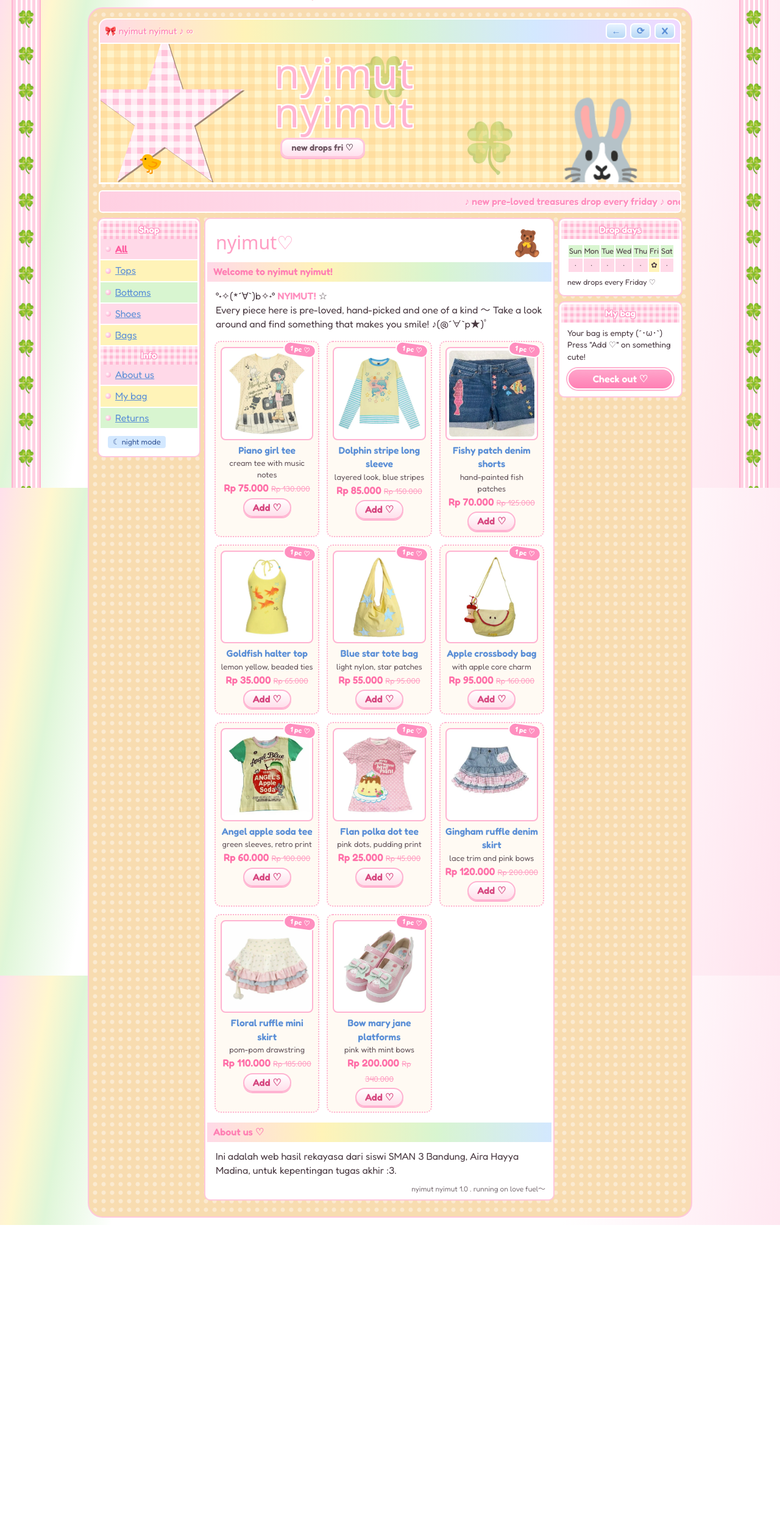
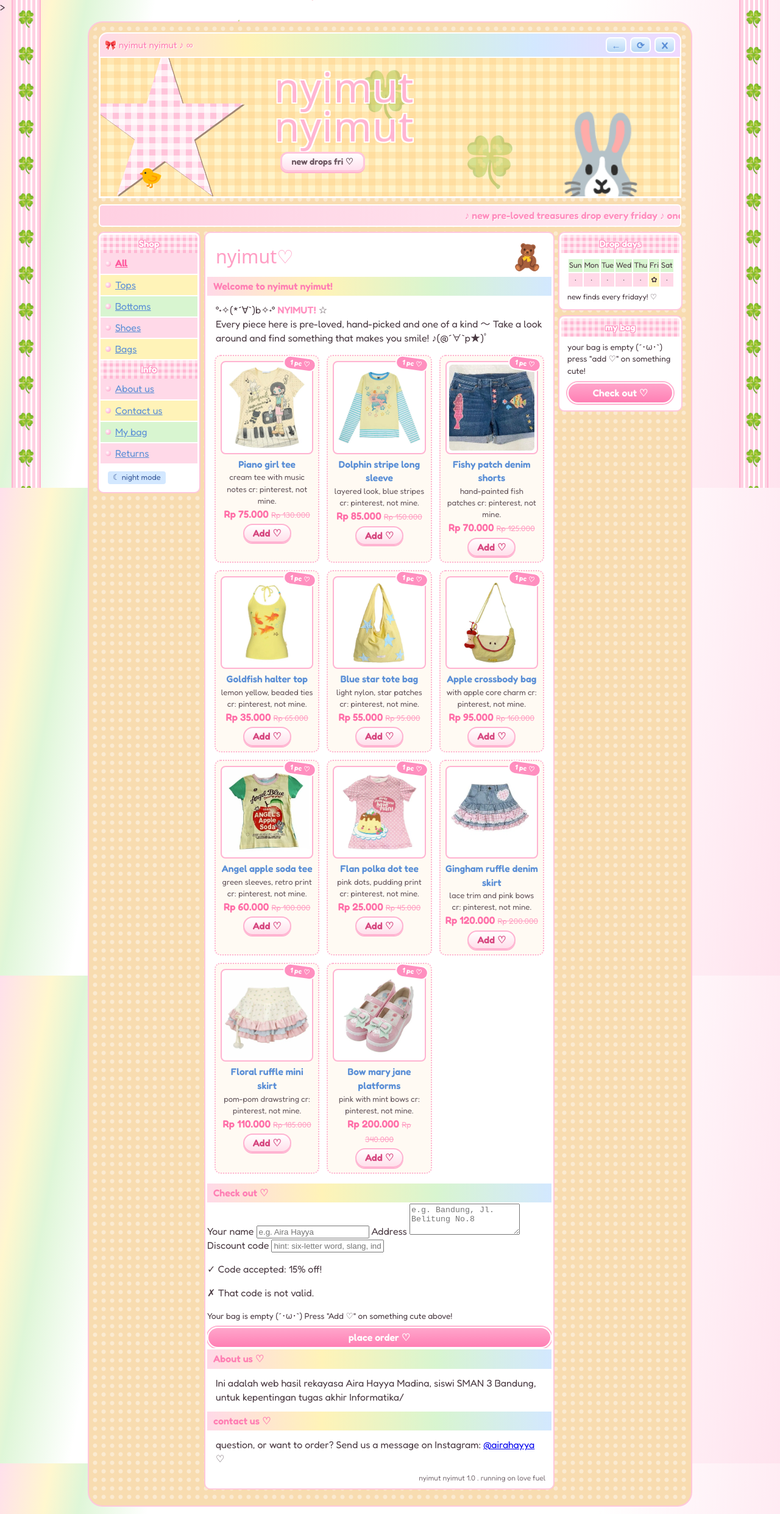
Before and after one commit to airahayya/nyimutnyimut, a plain HTML site: page index.html in a window 1280 px wide. Shown: the whole page at 61% size. Before the commit the page ends 2009 px from the top, so only its background shows below. Drawn offline with Linux system fonts and the light colour scheme; a web font is replaced by a local one.

Commit message:
Update index.html

```diff
--- a/index.html
+++ b/index.html
@@ -4,6 +4,7 @@
 <meta charset="utf-8">
 <meta name="viewport" content="width=device-width, initial-scale=1, viewport-fit=cover">
 <title>nyimut nyimut</title>
+
 <link href="https://fonts.googleapis.com/css2?family=DynaPuff:wght@500;700&family=Fredoka:wght@400;500;600&family=Mochiy+Pop+One&display=swap" rel="stylesheet">
 
 
@@ -15,7 +16,7 @@
 
 <input class="hidden-input" type="checkbox" id="night">
 
-
+>
 <span class="floating" style="--n:1" aria-hidden="true">♡</span>
 <span class="floating" style="--n:2" aria-hidden="true">✿</span>
 <span class="floating" style="--n:3" aria-hidden="true">★</span>
@@ -26,7 +27,6 @@
 <span class="floating" style="--n:8" aria-hidden="true">★</span>
 <span class="floating" style="--n:9" aria-hidden="true">🍓</span>
 <span class="floating" style="--n:10" aria-hidden="true">🎀</span>
-
 
 
 <div class="vine left" id="vineLeft" aria-hidden="true"></div>
@@ -58,6 +58,7 @@
     <div class="bunny" aria-hidden="true">🐰</div>
   </div>
 
+
   <div class="notice"><div>♪ new pre-loved treasures drop every friday ♪ one-of-a-kind finds ♪ free shipping over Rp 300.000 ♪ thank you for visiting! ♪</div></div>
 
   <div class="columns">
@@ -75,6 +76,7 @@
       <h2 class="box-title gingham">Info</h2>
       <div class="menu">
         <a href="#about">About us</a>
+        <a href="https://www.instagram.com/airahayya/" target="_blank" rel="noopener">Contact us</a>
         <a href="#bag">My bag</a>
         <a href="#welcome">Returns</a>
       </div>
@@ -91,96 +93,123 @@
       <div class="item tops">
         <div class="photo"><img src="photos/piano-tee.jpg" alt="Piano girl tee"><span class="sticker">1 pc ♡</span></div>
         <h3>Piano girl tee</h3>
-        <p>cream tee with music notes</p>
+        <p>cream tee with music notes cr: pinterest, not mine.</p>
         <div class="price">Rp 75.000 <s>Rp 130.000</s></div>
-        <input class="hidden-input add-box" type="checkbox" id="add-1" style="--k:75">
+        <input class="hidden-input add-box" type="checkbox" id="add-1" form="orderForm" name="item" value="Piano girl tee">
         <label class="add" for="add-1"></label>
       </div>
       <div class="item tops">
         <div class="photo"><img src="photos/dolphin-tee.jpg" alt="Dolphin stripe long sleeve"><span class="sticker">1 pc ♡</span></div>
         <h3>Dolphin stripe long sleeve</h3>
-        <p>layered look, blue stripes</p>
+        <p>layered look, blue stripes cr: pinterest, not mine.</p>
         <div class="price">Rp 85.000 <s>Rp 150.000</s></div>
-        <input class="hidden-input add-box" type="checkbox" id="add-2" style="--k:85">
+        <input class="hidden-input add-box" type="checkbox" id="add-2" form="orderForm" name="item" value="Dolphin stripe long sleeve">
         <label class="add" for="add-2"></label>
       </div>
       <div class="item bottoms">
         <div class="photo"><img src="photos/fish-shorts.jpg" alt="Fishy patch denim shorts"><span class="sticker">1 pc ♡</span></div>
         <h3>Fishy patch denim shorts</h3>
-        <p>hand-painted fish patches</p>
+        <p>hand-painted fish patches cr: pinterest, not mine.</p>
         <div class="price">Rp 70.000 <s>Rp 125.000</s></div>
-        <input class="hidden-input add-box" type="checkbox" id="add-3" style="--k:70">
+        <input class="hidden-input add-box" type="checkbox" id="add-3" form="orderForm" name="item" value="Fishy patch denim shorts">
         <label class="add" for="add-3"></label>
       </div>
       <div class="item tops">
         <div class="photo"><img src="photos/goldfish-top.jpg" alt="Goldfish halter top"><span class="sticker">1 pc ♡</span></div>
         <h3>Goldfish halter top</h3>
-        <p>lemon yellow, beaded ties</p>
+        <p>lemon yellow, beaded ties cr: pinterest, not mine.</p>
         <div class="price">Rp 35.000 <s>Rp 65.000</s></div>
-        <input class="hidden-input add-box" type="checkbox" id="add-4" style="--k:35">
+        <input class="hidden-input add-box" type="checkbox" id="add-4" form="orderForm" name="item" value="Goldfish halter top">
         <label class="add" for="add-4"></label>
       </div>
       <div class="item bags">
         <div class="photo"><img src="photos/star-tote.jpg" alt="Blue star tote bag"><span class="sticker">1 pc ♡</span></div>
         <h3>Blue star tote bag</h3>
-        <p>light nylon, star patches</p>
+        <p>light nylon, star patches cr: pinterest, not mine.</p>
         <div class="price">Rp 55.000 <s>Rp 95.000</s></div>
-        <input class="hidden-input add-box" type="checkbox" id="add-5" style="--k:55">
+        <input class="hidden-input add-box" type="checkbox" id="add-5" form="orderForm" name="item" value="Blue star tote bag">
         <label class="add" for="add-5"></label>
       </div>
       <div class="item bags">
         <div class="photo"><img src="photos/apple-bag.jpg" alt="Apple crossbody bag"><span class="sticker">1 pc ♡</span></div>
         <h3>Apple crossbody bag</h3>
-        <p>with apple core charm</p>
+        <p>with apple core charm cr: pinterest, not mine.</p>
         <div class="price">Rp 95.000 <s>Rp 160.000</s></div>
-        <input class="hidden-input add-box" type="checkbox" id="add-6" style="--k:95">
+        <input class="hidden-input add-box" type="checkbox" id="add-6" form="orderForm" name="item" value="Apple crossbody bag">
         <label class="add" for="add-6"></label>
       </div>
       <div class="item tops">
         <div class="photo"><img src="photos/apple-tee.jpg" alt="Angel apple soda tee"><span class="sticker">1 pc ♡</span></div>
         <h3>Angel apple soda tee</h3>
-        <p>green sleeves, retro print</p>
+        <p>green sleeves, retro print cr: pinterest, not mine.</p>
         <div class="price">Rp 60.000 <s>Rp 100.000</s></div>
-        <input class="hidden-input add-box" type="checkbox" id="add-7" style="--k:60">
+        <input class="hidden-input add-box" type="checkbox" id="add-7" form="orderForm" name="item" value="Angel apple soda tee">
         <label class="add" for="add-7"></label>
       </div>
       <div class="item tops">
         <div class="photo"><img src="photos/flan-tee.jpg" alt="Flan polka dot tee"><span class="sticker">1 pc ♡</span></div>
         <h3>Flan polka dot tee</h3>
-        <p>pink dots, pudding print</p>
+        <p>pink dots, pudding print cr: pinterest, not mine.</p>
         <div class="price">Rp 25.000 <s>Rp 45.000</s></div>
-        <input class="hidden-input add-box" type="checkbox" id="add-8" style="--k:25">
+        <input class="hidden-input add-box" type="checkbox" id="add-8" form="orderForm" name="item" value="Flan polka dot tee">
         <label class="add" for="add-8"></label>
       </div>
       <div class="item bottoms">
         <div class="photo"><img src="photos/gingham-skirt.jpg" alt="Gingham ruffle denim skirt"><span class="sticker">1 pc ♡</span></div>
         <h3>Gingham ruffle denim skirt</h3>
-        <p>lace trim and pink bows</p>
+        <p>lace trim and pink bows cr: pinterest, not mine.</p>
         <div class="price">Rp 120.000 <s>Rp 200.000</s></div>
-        <input class="hidden-input add-box" type="checkbox" id="add-9" style="--k:120">
+        <input class="hidden-input add-box" type="checkbox" id="add-9" form="orderForm" name="item" value="Gingham ruffle denim skirt">
         <label class="add" for="add-9"></label>
       </div>
       <div class="item bottoms">
         <div class="photo"><img src="photos/floral-skirt.jpg" alt="Floral ruffle mini skirt"><span class="sticker">1 pc ♡</span></div>
         <h3>Floral ruffle mini skirt</h3>
-        <p>pom-pom drawstring</p>
+        <p>pom-pom drawstring cr: pinterest, not mine.</p>
         <div class="price">Rp 110.000 <s>Rp 185.000</s></div>
-        <input class="hidden-input add-box" type="checkbox" id="add-10" style="--k:110">
+        <input class="hidden-input add-box" type="checkbox" id="add-10" form="orderForm" name="item" value="Floral ruffle mini skirt">
         <label class="add" for="add-10"></label>
       </div>
       <div class="item shoes">
         <div class="photo"><img src="photos/mary-janes.jpg" alt="Bow mary jane platforms"><span class="sticker">1 pc ♡</span></div>
         <h3>Bow mary jane platforms</h3>
-        <p>pink with mint bows</p>
+        <p>pink with mint bows cr: pinterest, not mine.</p>
         <div class="price">Rp 200.000 <s>Rp 340.000</s></div>
-        <input class="hidden-input add-box" type="checkbox" id="add-11" style="--k:200">
+        <input class="hidden-input add-box" type="checkbox" id="add-11" form="orderForm" name="item" value="Bow mary jane platforms">
         <label class="add" for="add-11"></label>
       </div>
     </div>
 
+      <h2 class="bar" id="checkout">Check out ♡</h2>
+
+      <form class="order" id="orderForm" action="#thanks" method="get">
+        <label for="name">Your name</label>
+        <input id="name" name="name" type="text" required autocomplete="name" placeholder="e.g. Aira Hayya">
+
+        <label for="address">Address</label>
+        <textarea id="address" name="address" rows="3" required autocomplete="street-address" placeholder="e.g. Bandung, Jl. Belitung No.8"></textarea>
+
+        <label for="code">Discount code</label>
+        <input id="code" name="code" type="text" autocomplete="off" placeholder="hint: six-letter word, slang, indonesian phonetic spelling." pattern="[Aa][Nn][Kk][Rr][Aa][Ss]" title="That discount code is not valid">
+        <p class="code-ok">✓ Code accepted: 15% off!</p>
+        <p class="code-bad">✗ That code is not valid.</p>
+
+        <p class="bag-empty">Your bag is empty (´･ω･`) Press "Add ♡" on something cute above!</p>
+        <div class="summary bag-info">
+          <div class="row"><span>Items</span><span class="sum-count"></span></div>
+          <div class="row"><span>Subtotal</span><span class="sum-subtotal"></span></div>
+          <div class="row discount-row"><span>Discount (15%)</span><span class="sum-save"></span></div>
+          <div class="row pay-row"><span>You pay</span><span class="sum-pay"></span></div>
+        </div>
+        <button class="checkout place-order" type="submit">place order ♡</button>
+      </form>
+      <div class="message" id="thanks">thankyou you for your order! ♪ this is a demo shop, so no payment was taken. To really order, send us a message on Instagram: <a href="https://www.instagram.com/airahayya/" target="_blank" rel="noopener">@airahayya</a></div>
+
       <h2 class="bar" id="about">About us ♡</h2>
-      <p class="intro">Ini adalah web hasil rekayasa dari siswi SMAN 3 Bandung, Aira Hayya Madina, untuk kepentingan tugas akhir :3.</p>
-      <div class="small">nyimut nyimut 1.0 . running on love fuel～</div>
+      <p class="intro">Ini adalah web hasil rekayasa Aira Hayya Madina, siswi SMAN 3 Bandung, untuk kepentingan tugas akhir Informatika/</p>
+      <h2 class="bar" id="contact">contact us ♡</h2>
+      <p class="intro">question, or want to order? Send us a message on Instagram: <a href="https://www.instagram.com/airahayya/" target="_blank" rel="noopener">@airahayya</a> ♡</p>
+      <div class="small">nyimut nyimut 1.0 . running on love fuel</div>
     </main>
 
 
@@ -192,21 +221,20 @@
             <tr><th>Sun</th><th>Mon</th><th>Tue</th><th>Wed</th><th>Thu</th><th>Fri</th><th>Sat</th></tr>
             <tr><td>·</td><td>·</td><td>·</td><td>·</td><td>·</td><td class="drop-day">✿</td><td>·</td></tr>
           </table>
-          <p style="font-size:.78rem; margin:6px 0 0">new drops every Friday ♡</p>
+          <p style="font-size:.78rem; margin:6px 0 0">new finds every fridayy! ♡</p>
         </div>
       </div>
 
 
       <div class="box" id="bag">
-        <h2 class="box-title gingham">My bag</h2>
+        <h2 class="box-title gingham">my bag</h2>
         <div class="padded">
-          <p class="bag-empty">Your bag is empty (´･ω･`) Press "Add ♡" on something cute!</p>
+          <p class="bag-empty">your bag is empty (´･ω･`) press "add ♡" on something cute!</p>
           <div class="bag-info">
             <p class="bag-count"></p>
             <div class="total"><span>Total</span><span class="bag-total"></span></div>
           </div>
-          <a class="checkout" href="#thanks">Check out ♡</a>
-          <div class="message" id="thanks">this is a demo shop, so no payment was taken. thank you for visiting! ♪</div>
+          <a class="checkout" href="#checkout">Check out ♡</a>
         </div>
       </div>
     </aside>
```
